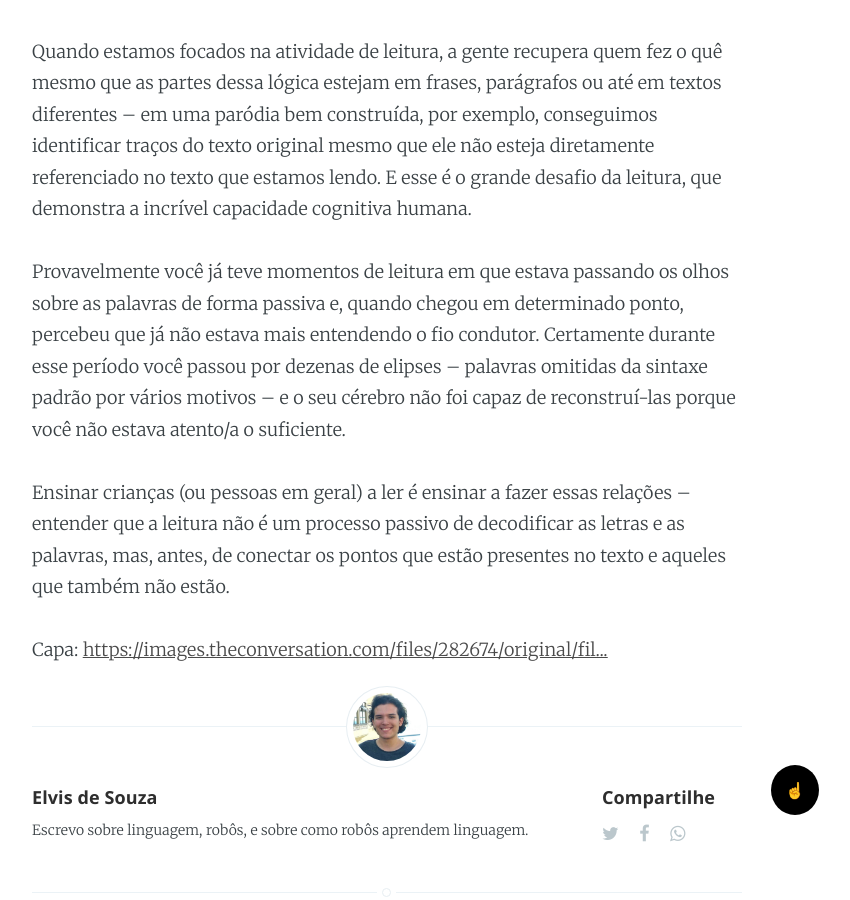
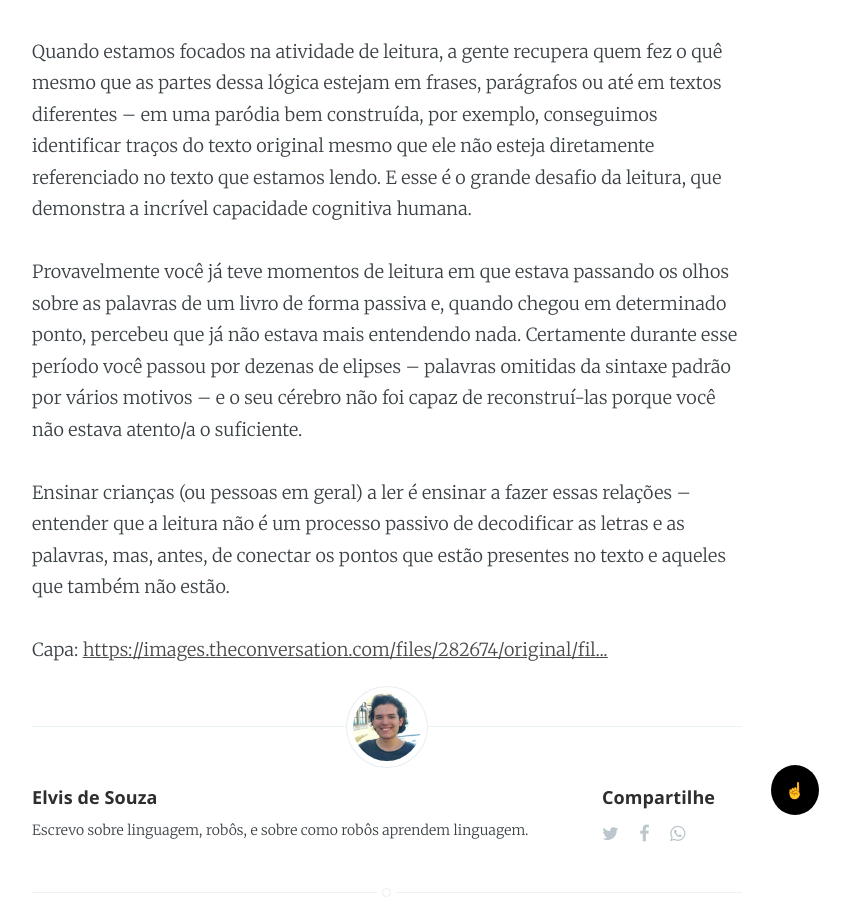
Before and after one commit to alvelvis/alvelvis.github.io, a Jekyll site: the page built from _posts/2020-12-17-sujeito-oculto.md, in a window 1280 px wide and 900 px high, scrolled down 1888 px. Shown: the whole window, without its empty margins (253-1103 px from the left). Built offline with Jekyll 4.4.1, drawn with Linux system fonts in a browser that asks for light colours.

Commit message:
new post

```diff
--- a/_layouts/default.html
+++ b/_layouts/default.html
@@ -13,7 +13,7 @@
       <meta name="og:image" content="{{page.cover}}" />
     {% else %}
     <meta name="twitter:card" content="summary" />
-      <meta name="og:image" content="{{'/assets/images/profile.png' | relative_url}}" />
+      <meta name="og:image" content="{{'/assets/images/profile3.jpg' | relative_url}}" />
     {% endif %}
 
     <meta name="HandheldFriendly" content="True" />
--- a/_posts/2020-12-17-sujeito-oculto.md
+++ b/_posts/2020-12-17-sujeito-oculto.md
@@ -19,6 +19,6 @@ A questão é que, embora em até 46% das frases não haja um sujeito disponíve
 
 Quando estamos focados na atividade de leitura, a gente recupera quem fez o quê mesmo que as partes dessa lógica estejam em frases, parágrafos ou até em textos diferentes -- em uma paródia bem construída, por exemplo, conseguimos identificar traços do texto original mesmo que ele não esteja diretamente referenciado no texto que estamos lendo. E esse é o grande desafio da leitura, que demonstra a incrível capacidade cognitiva humana.
 
-Provavelmente você já teve momentos de leitura em que estava passando os olhos sobre as palavras de forma passiva e, quando chegou em determinado ponto, percebeu que já não estava mais entendendo o fio condutor. Certamente durante esse período você passou por dezenas de elipses -- palavras omitidas da sintaxe padrão por vários motivos -- e o seu cérebro não foi capaz de reconstruí-las porque você não estava atento/a o suficiente.
+Provavelmente você já teve momentos de leitura em que estava passando os olhos sobre as palavras de um livro de forma passiva e, quando chegou em determinado ponto, percebeu que já não estava mais entendendo nada. Certamente durante esse período você passou por dezenas de elipses -- palavras omitidas da sintaxe padrão por vários motivos -- e o seu cérebro não foi capaz de reconstruí-las porque você não estava atento/a o suficiente.
 
 Ensinar crianças (ou pessoas em geral) a ler é ensinar a fazer essas relações -- entender que a leitura não é um processo passivo de decodificar as letras e as palavras, mas, antes, de conectar os pontos que estão presentes no texto e aqueles que também não estão.
```
